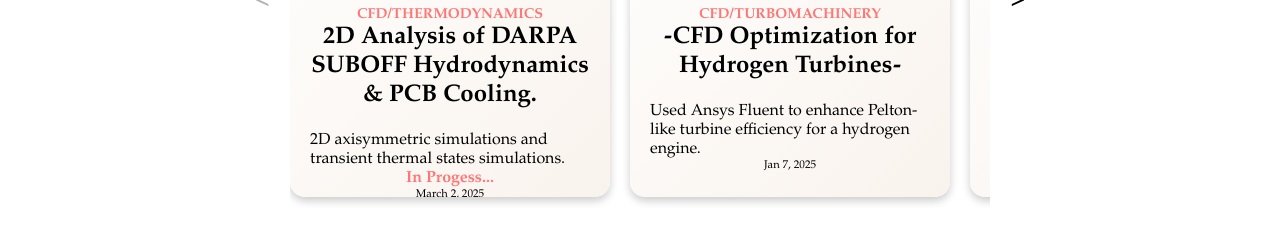
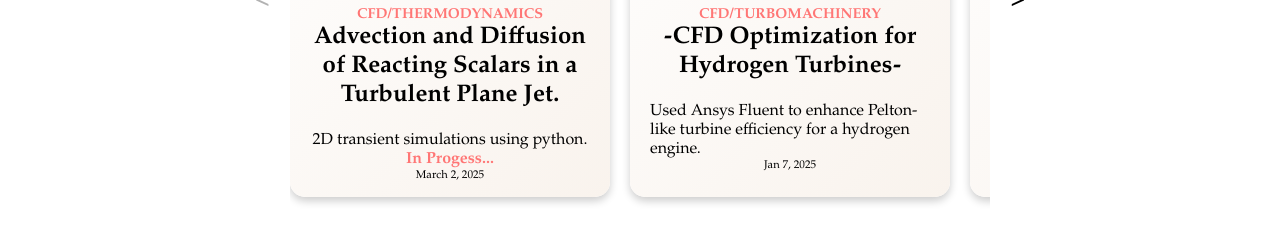
Before and after one commit to Chefcurry4/Chefcurry-website, a plain HTML site: page Portfolio/portfolio.html in a window 1280 px wide. Shown: the part 1199-1442 px from the top of the page. Drawn offline with Linux system fonts and the light colour scheme; animation ran at ten frames a second.

Commit message:
Update portfolio.html

```diff
--- a/Portfolio/portfolio.html
+++ b/Portfolio/portfolio.html
@@ -98,8 +98,8 @@
                             <div class="project-card">
                                 <img src="images/flow.gif" class="project-img" alt="CFD Analysis">
                                 <h3 class="category" class="in-progress" data-inprogress="true" style="cursor: pointer;">CFD/THERMODYNAMICS</h3>
-                                <h2 class="in-progress" data-inprogress="true" style="cursor: pointer;">2D Analysis of DARPA SUBOFF Hydrodynamics & PCB Cooling.</h2>
-                                <p class="in-progress" data-inprogress="true" style="cursor: pointer;">2D axisymmetric simulations and  transient thermal states simulations.</p>
+                                <h2 class="in-progress" data-inprogress="true" style="cursor: pointer;">Advection and Diffusion of Reacting Scalars in a Turbulent Plane Jet.</h2>
+                                <p class="in-progress" data-inprogress="true" style="cursor: pointer;">2D transient simulations using python.</p>
                                 <p class="in-progress" data-inprogress="true" style="color: #ff7675 !important; font-weight: bold; cursor: pointer;">In Progess...</p>
                                 <span class="date">March 2, 2025</span>
                             </div>
```
